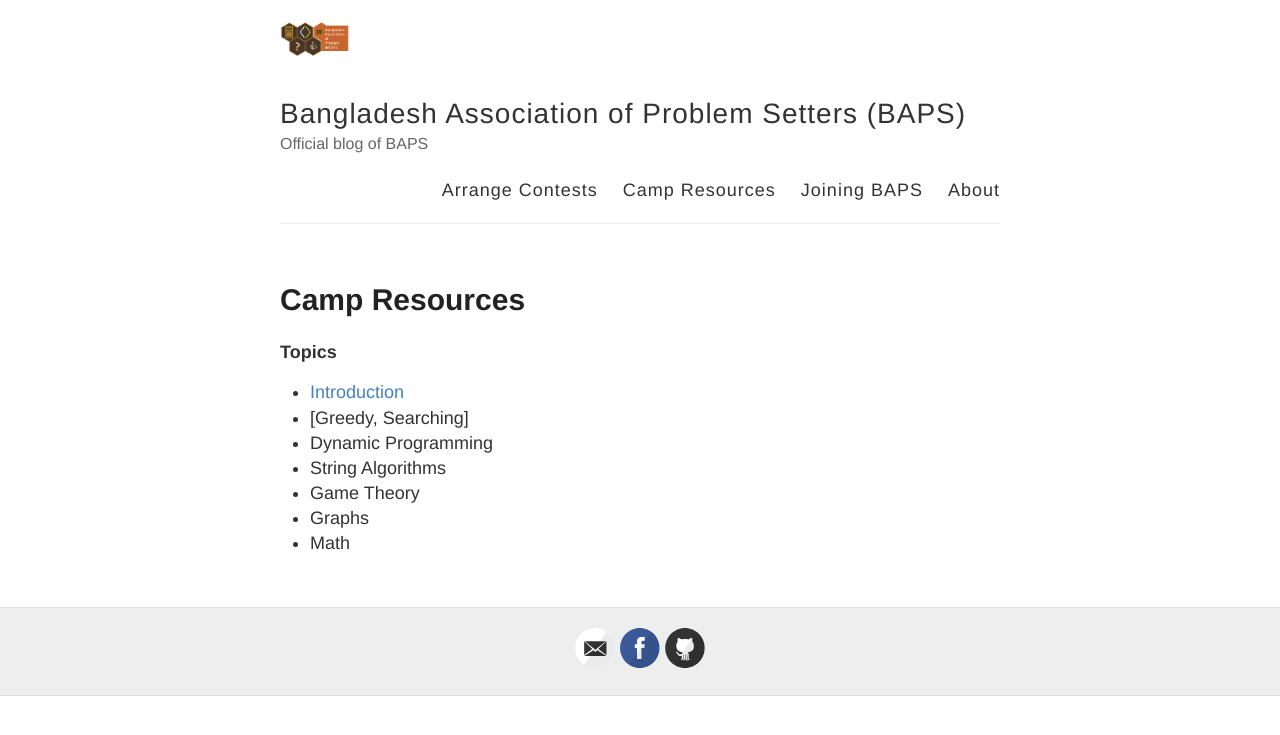
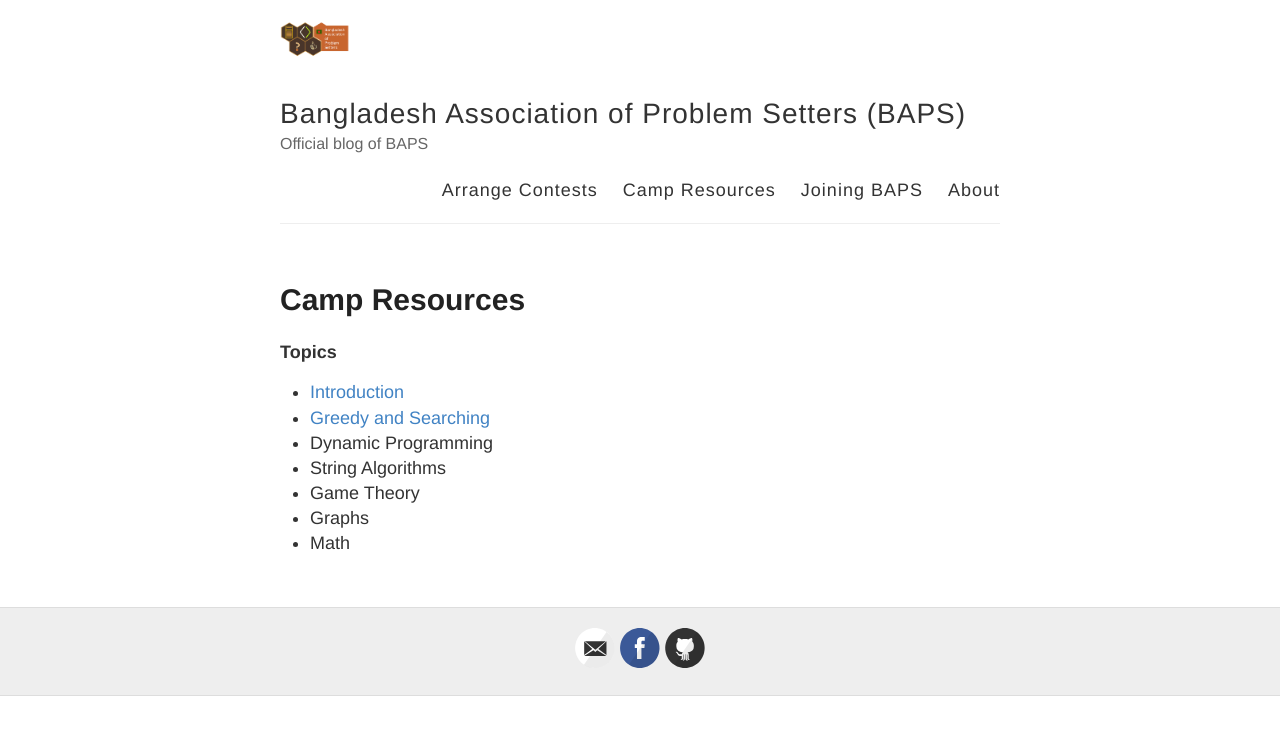
Before and after one commit to baps-bgd/baps-bgd.github.io, a Jekyll site: the page built from camp.md, in a window 1280 px wide. Shown: the top 735 px of the page. Built offline with Jekyll 4.4.1, drawn with Linux system fonts in a browser that asks for light colours.

Commit message:
Update camp.md

```diff
--- a/camp.md
+++ b/camp.md
@@ -5,7 +5,7 @@
 ---
 **Topics**
 * [Introduction](/introduction-to-cp)
-* [Greedy, Searching]
+* [Greedy and Searching](/greedy-and-searching)
 * Dynamic Programming
 * String Algorithms
 * Game Theory
```
